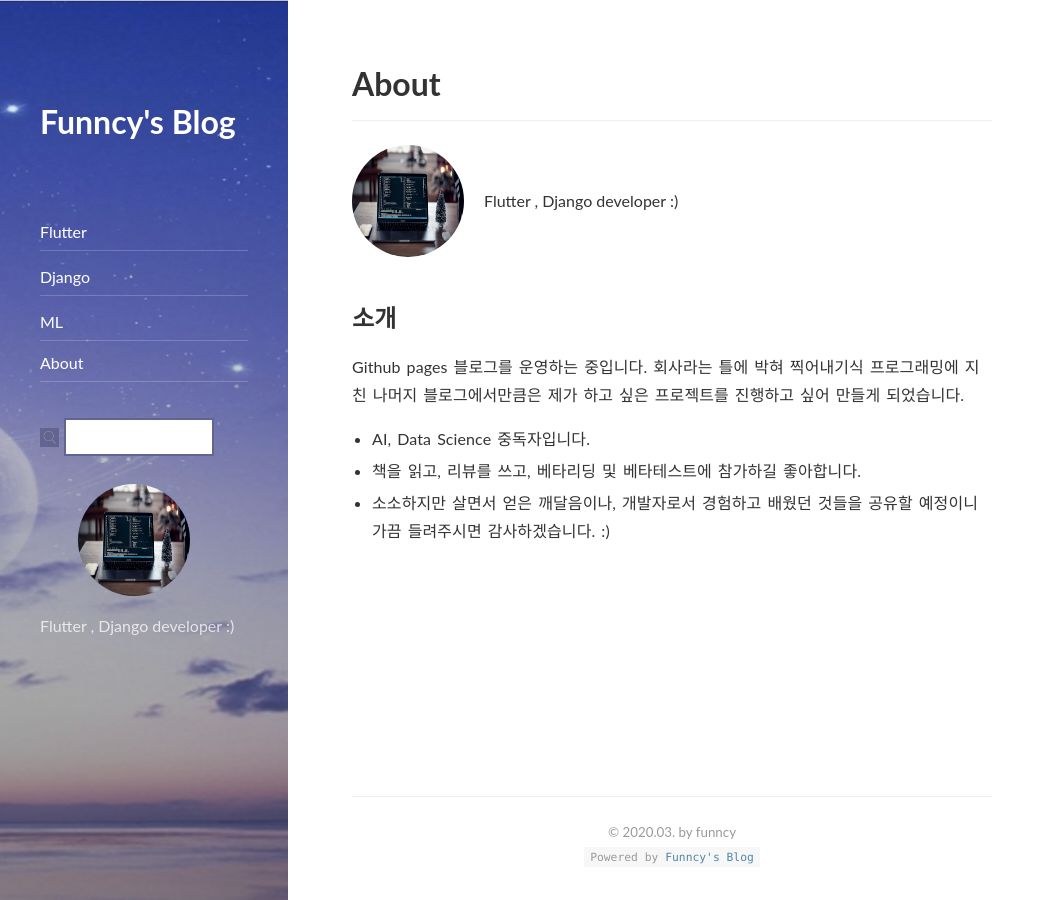
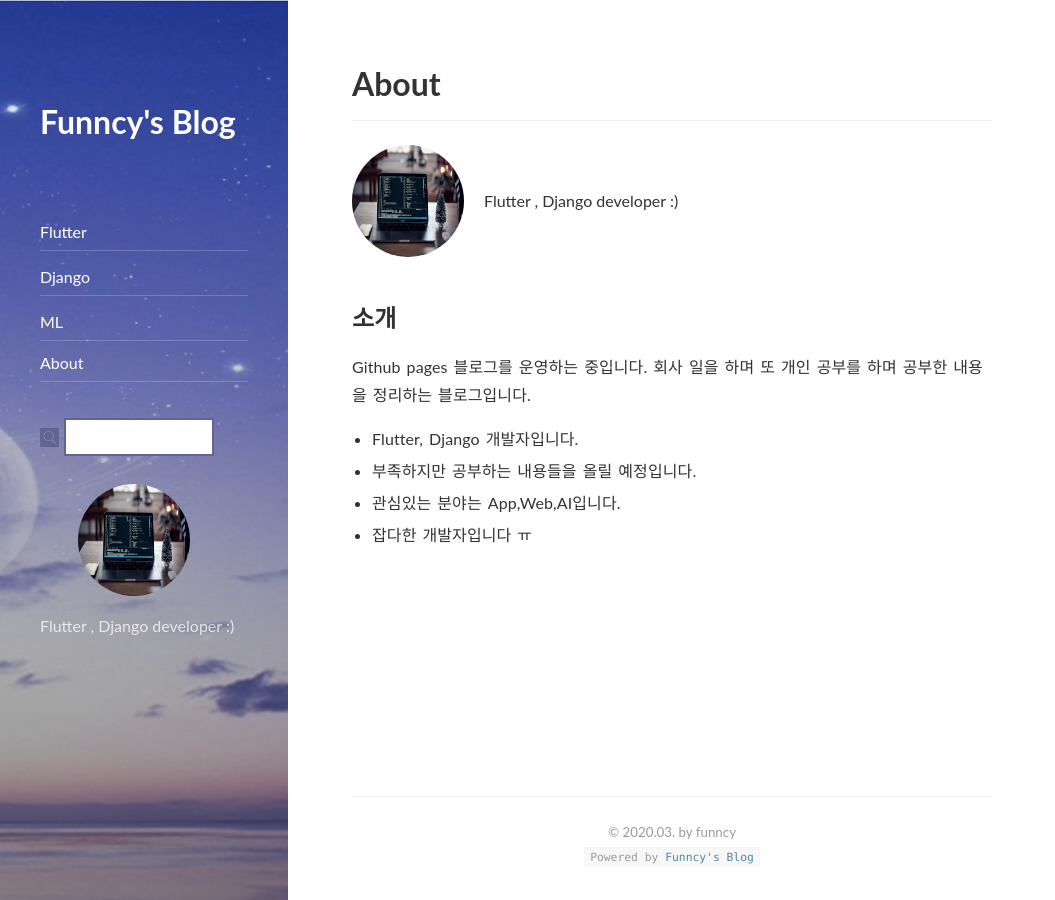
Before and after one commit to Funncy/Funncy.github.io, a Jekyll site: the page built from about.md, in a window 1280 px wide and 900 px high. Shown: the whole window, without its empty margins (0-1055 px from the left). Built offline with Jekyll 4.4.1, drawn with Linux system fonts in a browser that asks for light colours; nearby versions of some CDN libraries.

Commit message:
about.md update

```diff
--- a/about.md
+++ b/about.md
@@ -7,7 +7,9 @@ order: 10
 
 ## 소개
 
-Github pages 블로그를 운영하는 중입니다. 회사라는 틀에 박혀 찍어내기식 프로그래밍에 지친 나머지 블로그에서만큼은 제가 하고 싶은 프로젝트를 진행하고 싶어 만들게 되었습니다.
-* AI, Data Science 중독자입니다.
-* 책을 읽고, 리뷰를 쓰고, 베타리딩 및 베타테스트에 참가하길 좋아합니다.
-* 소소하지만 살면서 얻은 깨달음이나, 개발자로서 경험하고 배웠던 것들을 공유할 예정이니 가끔 들려주시면 감사하겠습니다. :)
+Github pages 블로그를 운영하는 중입니다. 회사 일을 하며 또 개인 공부를 하며 공부한 내용을 정리하는 블로그입니다.
+
+* Flutter, Django 개발자입니다.
+* 부족하지만 공부하는 내용들을 올릴 예정입니다.
+* 관심있는 분야는 App,Web,AI입니다.
+* 잡다한 개발자입니다 ㅠ
```
